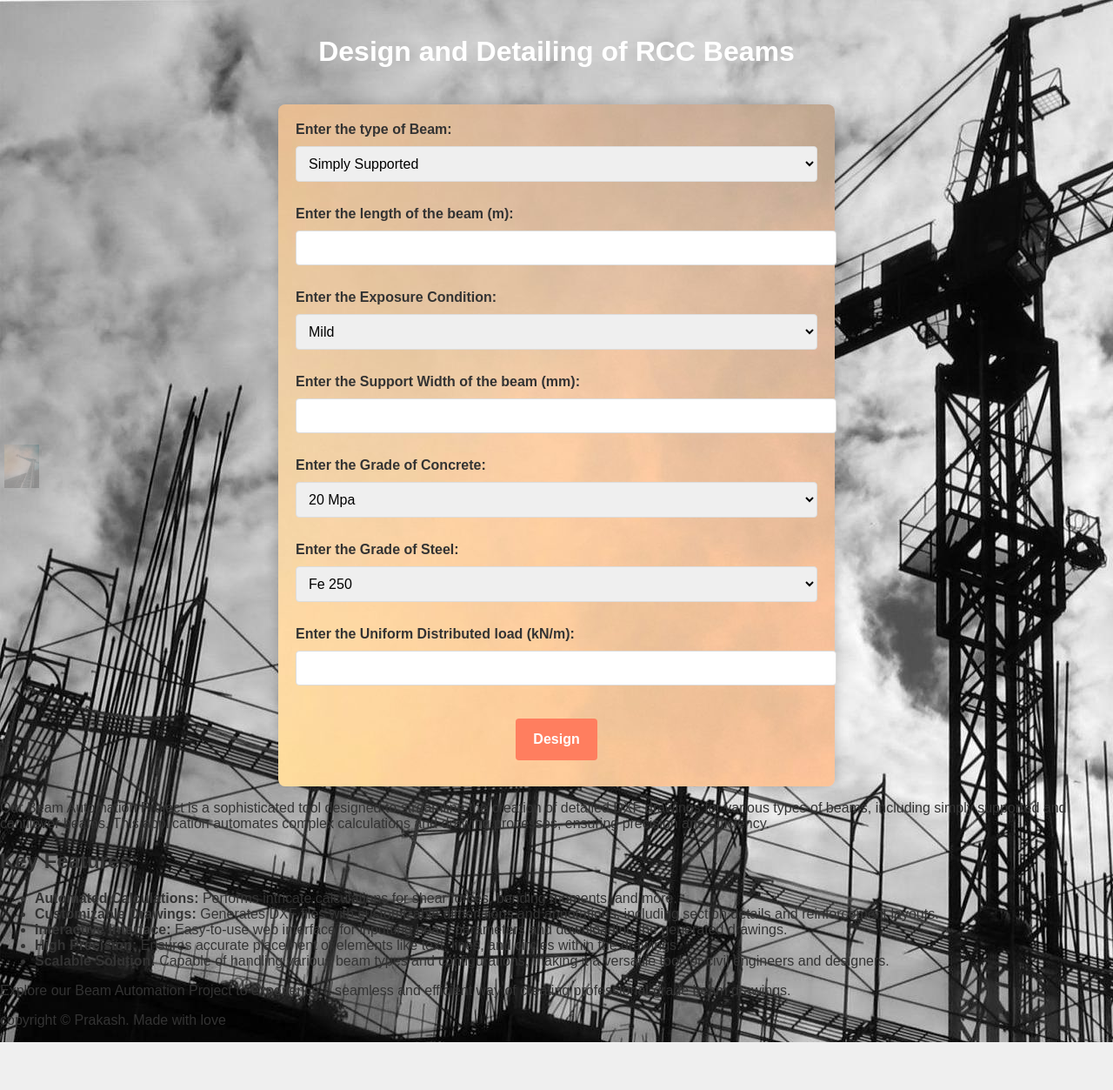
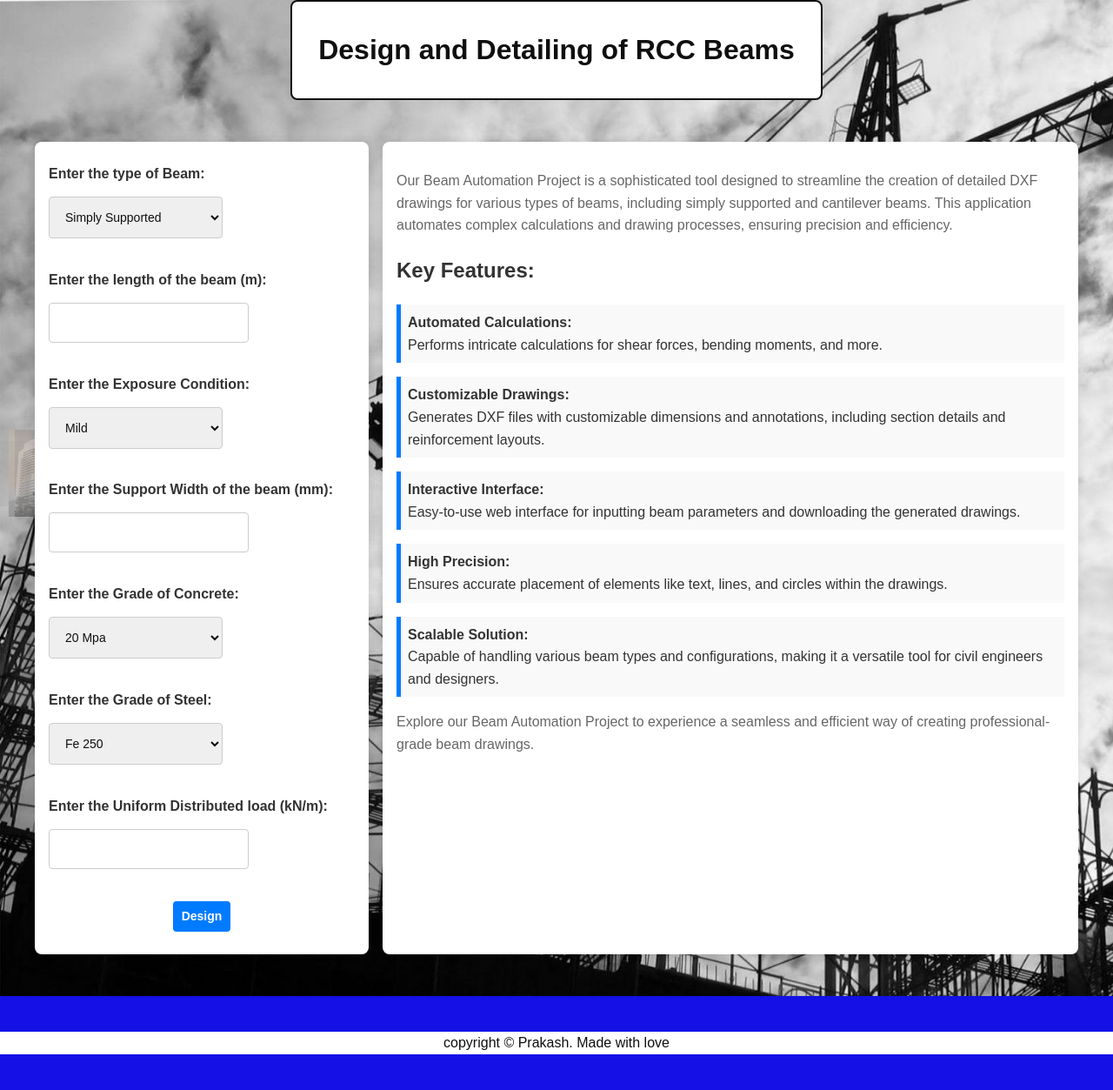
Before and after one commit to prakash271103/testing, a Flask app: page / in a window 1280 px wide. Shown: the whole page at 87% size. Before the commit the page ends 1198 px from the top, so only its background shows below. Run offline with Flask 3, Linux system fonts and the light colour scheme; some libraries are stand-ins or nearby versions; grey boxes are pictures that could not be loaded.

Commit message:
Update style.css

```diff
--- a/static/css/style.css
+++ b/static/css/style.css
@@ -1,46 +1,68 @@
+/* General body styling */
 body {
     font-family: Arial, sans-serif;
     background-image: url('images/wall.jpg');
+    background-size: cover; /* Ensure the background image covers the whole body */
     color: #333;
     margin: 0;
     padding: 0;
 }
+
+/* Heading styling */
 h1 {
     text-align: center;
-    color: #fff;
-    padding: 20px;
+    color: #0f0f0f;
+    padding: 30px;
+    font-size: 2em; /* Make the heading slightly larger */
+    border: 2px solid #0f0f0f; /* Add border around the heading */
+    border-radius: 8px; /* Rounded corners */
+    background-color: #ffffff; /* Background color inside the border */
+    display: block; /* Center the block-level element */
+    width: fit-content;
+    margin: 0 auto; /* Center the heading horizontally */
 }
+
+/* Form styling */
 form {
     max-width: 600px;
     margin: auto;
-    background-image: url('images/crane.jpeg');
+    background: rgba(255, 255, 255, 0.9); /* Slightly white background with opacity */
     padding: 20px;
     border-radius: 8px;
     box-shadow: 0 0 15px rgba(0, 0, 0, 0.2);
     transition: box-shadow 0.3s ease, transform 0.3s ease;
     position: relative;
     z-index: 1;
+}
 
-}
+/* Hover effect for the form */
 form:hover {
     box-shadow: 0 0 25px rgba(0, 0, 0, 0.3);
     transform: translateY(-5px);
 }
+
+/* Label styling */
 label {
     font-weight: bold;
     color: #333;
+    display: block; /* Ensure labels are on their own line */
+    margin: 10px 0 5px;
 }
+
+/* Input and select styling */
 input[type="text"],
 input[type="number"],
 select {
-    width: 100%;
-    padding: 10px;
+    width: 100px; /* Set a specific width for smaller input boxes */
+    padding: 5px; /* Reduced padding for smaller input boxes */
     margin: 10px 0;
     border: 1px solid #ddd;
     border-radius: 4px;
-    font-size: 16px;
+    font-size: 14px; /* Slightly smaller font size */
     transition: box-shadow 0.3s ease, border-color 0.3s ease;
 }
+
+/* Focus and hover states for inputs and selects */
 input[type="text"]:focus,
 input[type="number"]:focus,
 select:focus {
@@ -48,70 +70,205 @@ select:focus {
     box-shadow: 0 0 10px rgba(255, 126, 95, 0.5);
     outline: none;
 }
+
 input[type="text"]:hover,
 input[type="number"]:hover,
 select:hover {
     border-color: #ff7e5f;
     box-shadow: 0 0 10px rgba(255, 126, 95, 0.5);
 }
+
+/* Button styling */
 .button-container {
     text-align: center;
 }
+
 input[type="submit"] {
     background-color: #ff7e5f;
     border: none;
     color: white;
-    padding: 15px 20px;
+    padding: 10px 15px; /* Reduced padding for smaller button */
     text-align: center;
     text-decoration: none;
     display: inline-block;
-    font-size: 16px;
+    font-size: 14px; /* Slightly smaller font size */
     font-weight: bold;
     margin: 10px 0;
     cursor: pointer;
     border-radius: 4px;
     transition: background-color 0.3s ease, box-shadow 0.3s ease;
 }
+
 input[type="submit"]:hover {
     background-color: #feb47b;
     box-shadow: 0 0 15px rgba(0, 0, 0, 0.2);
 }
+
+/* Background elements styling */
 .background-element {
     position: absolute;
-    width: 50px;
-    height: 50px;
+    width: 100px; /* Increase size for better visibility */
+    height: 100px;
     opacity: 0.2;
     animation: move 10s linear infinite;
 }
-.background-element:nth-child(2) {
-    left: 25%;
-    animation-duration: 15s;
-}
-.background-element:nth-child(3) {
-    left: 50%;
-    animation-duration: 20s;
-}
-.background-element:nth-child(4) {
-    left: 75%;
-    animation-duration: 25s;
-}
+
 .background-element.crane {
     background: url('images/crane.jpeg') no-repeat center center;
     background-size: contain;
 }
+
 .background-element.building {
     background: url('images/building.png') no-repeat center center;
     background-size: contain;
 }
+
 .background-element.tools {
-    background: url('images/building.png') no-repeat center center;
+    background: url('images/tools.png') no-repeat center center; /* Ensure correct image for tools */
     background-size: contain;
 }
+
+/* Animation for background elements */
 @keyframes move {
     0% {
-        top: -50px;
+        top: -100px; /* Start from above the view */
     }
     100% {
         top: 100%;
     }
 }
+
+body {
+    font-family: Arial, sans-serif;
+    line-height: 1.6;
+    margin: 0;
+    padding: 0;
+    background-color: #f4f4f4;
+}
+
+header {
+    background: #333;
+    color: #fff;
+    padding: 1em 0;
+    text-align: center;
+}
+
+header h1 {
+    margin: 0;
+}
+
+.container {
+    display: flex;
+    justify-content: space-between;
+    margin: 2em auto;
+    max-width: 1200px;
+    padding: 1em;
+}
+
+.form-section {
+    flex: 1;
+    max-width: 400px;
+    margin-right: 1em;
+}
+
+.project-description {
+    flex: 2;
+    max-width: 800px;
+    background: #fff;
+    border-radius: 8px;
+    box-shadow: 0 0 10px rgba(0,0,0,0.1);
+    padding: 1em;
+}
+
+.project-description h2 {
+    color: #333;
+}
+
+.project-description ul {
+    list-style-type: none;
+    padding: 0;
+}
+
+.project-description ul li {
+    margin: 1em 0;
+    padding: 0.5em;
+    border-left: 5px solid #007bff;
+    background: #f9f9f9;
+}
+
+.project-description ul li strong {
+    display: block;
+    color: #333;
+}
+
+.project-description p {
+    color: #666;
+}
+
+form {
+    background: #fff;
+    padding: 1em;
+    border-radius: 8px;
+    box-shadow: 0 0 10px rgba(0,0,0,0.1);
+}
+
+form label {
+    display: block;
+    margin: 0.5em 0 0.2em;
+}
+
+form input[type="number"], form select {
+    width: 200px; /* Set a specific width for smaller input boxes */
+    padding: 1em;
+    margin-bottom: .1em;
+    border: 1px solid #ccc;
+    border-radius: 4px;
+    color: #0f0f0f;
+}
+
+form input[type="submit"] {
+    background: #007bff;
+    color: #fff;
+    border: none;
+    padding: 0.7em;
+    border-radius: 4px;
+    cursor: pointer;
+}
+
+form input[type="submit"]:hover {
+    background: #0056b3;
+}
+
+.background-element {
+    position: absolute;
+    z-index: -1;
+}
+.copyright{
+  width: 100%;
+  text-align: center;
+  padding: 25px 0;
+  background: #1410e6;
+  font-weight: 300;
+  margin-top: 20px;
+  text-line-through-color: #0c0c0d;
+}
+.copyright p{
+  color: #0f0f0f;
+  text-align: center;
+  background: #ffffff;
+
+}
+@media only screen and (max-width: 600px){
+    #form-section{
+        marin-top: 100%
+    }
+    .form-section-text{
+    margin-top: 100%;
+    font-size: 16px;
+    color: #080808;
+    }
+    #project-description{
+        display: block;
+    }
+
+}
```
